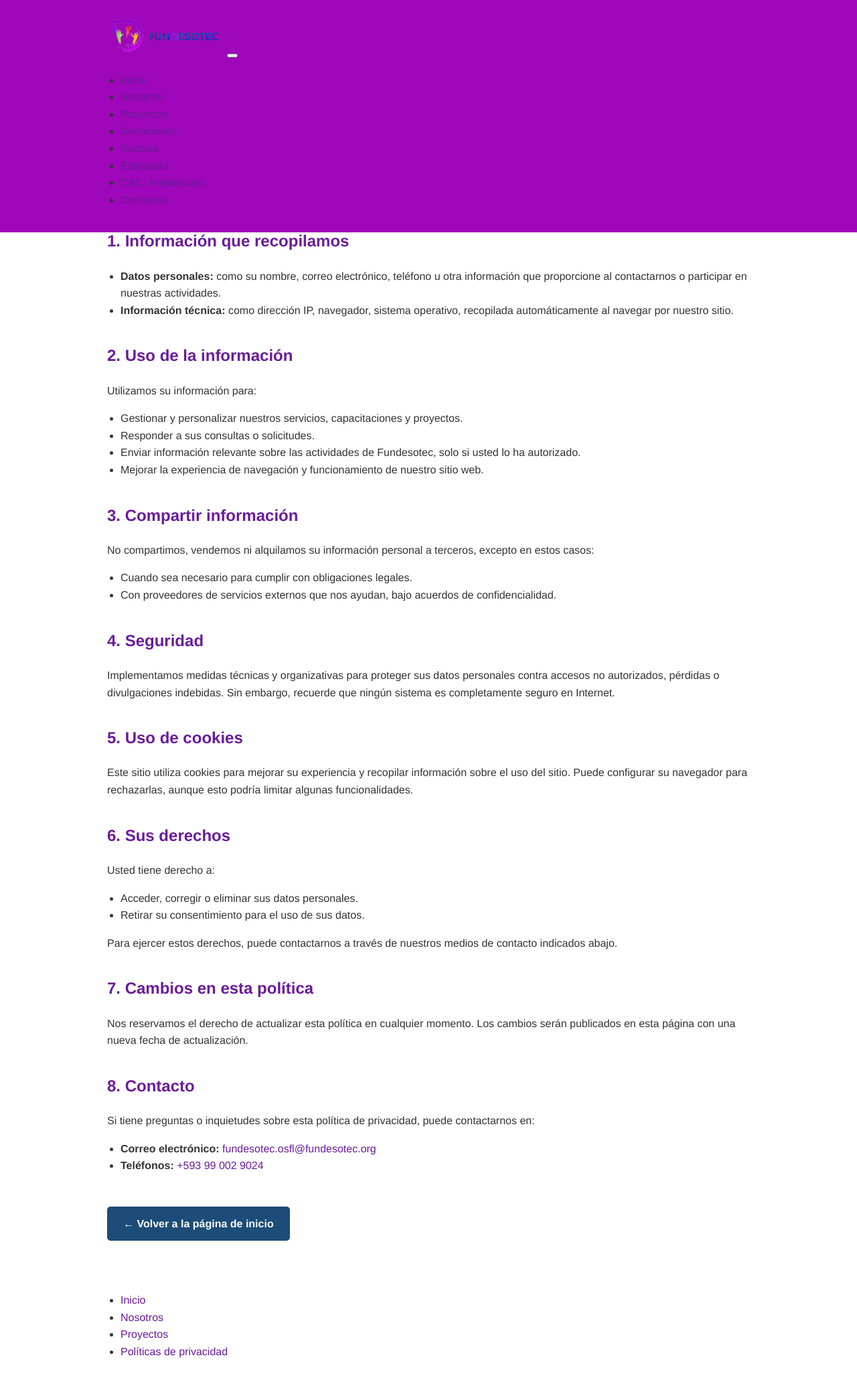
After one commit to Fundesotec2025/ProyectoFundesotec, a PHP site: page /Vista/Politicas.html in a window 1280 px wide. The commit adds this page. Shown: the whole page at 67% size. Run offline with PHP 8.4, Linux system fonts and the light colour scheme.

Commit message:
Cambios realizados el 29 de abril del 2025

```diff
--- /dev/null
+++ b/EstilosCss/Politicas.css
@@ -0,0 +1,72 @@
+/* Estilos para la página de Políticas de Privacidad de Fundesotec */
+
+body {
+    font-family: 'Helvetica Neue', Helvetica, Arial, sans-serif;
+    line-height: 1.6;
+    margin: 0;
+    padding: 0;
+    background-color: #ffffff;
+    color: #333333;
+  }
+
+  .container {
+    max-width: 960px;
+    margin: 0 auto;
+    padding: 20px;
+  }
+
+  header {
+    background-color: #6a1b9a; /* Color institucional de Fundesotec */
+    color: #ffffff;
+    padding: 20px 0;
+    text-align: center;
+  }
+
+  header h1 {
+    margin: 0;
+    font-size: 2em;
+  }
+
+  main {
+    padding: 20px 0;
+  }
+
+  h2 {
+    color: #6a1b9a; /* Color institucional de Fundesotec */
+    margin-top: 1.5em;
+  }
+
+  ul {
+    padding-left: 20px;
+  }
+
+  a {
+    color: #6a1b9a; /* Color institucional de Fundesotec */
+    text-decoration: none;
+  }
+
+  a:hover {
+    text-decoration: underline;
+  }
+
+  footer {
+    background-color: #f5f5f5;
+    color: #666666;
+    text-align: center;
+    padding: 10px 0;
+    font-size: 0.9em;
+  }
+  .btn-volver {
+    display: inline-block;
+    margin-top: 2rem;
+    padding: 0.8rem 1.5rem;
+    background-color: #1c4c77; /* Azul institucional Fundesotec */
+    color: #fff;
+    text-decoration: none;
+    border-radius: 5px;
+    font-weight: bold;
+  }
+
+  .btn-volver:hover {
+    background-color: #163a5c;
+  }
--- /dev/null
+++ b/Vista/Politicas.html
@@ -0,0 +1,131 @@
+<!DOCTYPE html>
+<html lang="es">
+<head>
+  <meta charset="UTF-8" />
+  <meta name="viewport" content="width=device-width, initial-scale=1.0" />
+  <meta name="description" content="Política de privacidad de Fundesotec.org. Conozca cómo protegemos sus datos personales y cómo puede ejercer sus derechos." />
+  <meta name="robots" content="index, follow" />
+  <title>Política de Privacidad | Fundesotec</title>
+
+  <!-- Enlaces de estilos -->
+  <link rel="stylesheet" href="../EstilosCss/Politicas.css" />
+  <link rel="stylesheet" href="../EstilosCss/EstilosNavbar.css" />
+  <link rel="stylesheet" href="../EstilosCss/Footer.css" />
+</head>
+<body>
+
+  <!-- NAVBAR -->
+  <!-- NAVBAR con fondo morado fijo -->
+<nav class="navbar navbar-expand-lg" style="background-color: rgb(159, 7, 186); position: fixed; top: 0; width: 100%; z-index: 1000;">
+    <div class="container">
+      <a class="navbar-brand" href="#"><img src="Img/LogoFundesotec.png" alt="Logo Fundesotec" /></a>
+      <button class="navbar-toggler" type="button" data-bs-toggle="collapse" data-bs-target="#navbarNav"
+        aria-controls="navbarNav" aria-expanded="false" aria-label="Toggle navigation">
+        <span class="navbar-toggler-icon"></span>
+      </button>
+      <div class="collapse navbar-collapse justify-content-end" id="navbarNav">
+        <ul class="navbar-nav">
+          <li class="nav-item"><a class="nav-link text-white" href="index.php?page=Vista/Inicio.html">Inicio</a></li>
+          <li class="nav-item"><a class="nav-link text-white" href="index.php?page=Vista/Nosotros.html">Nosotros</a></li>
+          <li class="nav-item"><a class="nav-link text-white" href="index.php?page=Vista/Proyectos.html">Proyectos</a></li>
+          <li class="nav-item"><a class="nav-link text-white" href="index.php?page=Vista/Donaciones.html">Donaciones</a></li>
+          <li class="nav-item"><a class="nav-link text-white" href="index.php?page=Vista/Noticias.html">Noticias</a></li>
+          <li class="nav-item"><a class="nav-link text-white" href="index.php?page=Vista/Estructura.html">Estructura</a></li>
+          <li class="nav-item"><a class="nav-link text-white" href="index.php?page=Vista/CACFundesotec.html">CAC. Fundesotec</a></li>
+          <li class="nav-item"><a class="nav-link text-white" href="index.php?page=Vista/Contactos.html">Contactos</a></li>
+        </ul>
+      </div>
+    </div>
+  </nav>
+
+  <!-- CONTENIDO -->
+  <main style="margin-top: 120px;">
+    <div class="container">
+      <h1>Política de Privacidad</h1>
+
+      <section>
+        <p>En <strong>Fundación Fundesotec</strong> (<a href="https://www.fundesotec.org" target="_blank">www.fundesotec.org</a>), respetamos su privacidad y estamos comprometidos a proteger su información personal. Esta política explica cómo recopilamos, usamos y protegemos sus datos al utilizar nuestro sitio web.</p>
+      </section>
+
+      <section>
+        <h2>1. Información que recopilamos</h2>
+        <ul>
+          <li><strong>Datos personales:</strong> como su nombre, correo electrónico, teléfono u otra información que proporcione al contactarnos o participar en nuestras actividades.</li>
+          <li><strong>Información técnica:</strong> como dirección IP, navegador, sistema operativo, recopilada automáticamente al navegar por nuestro sitio.</li>
+        </ul>
+      </section>
+
+      <section>
+        <h2>2. Uso de la información</h2>
+        <p>Utilizamos su información para:</p>
+        <ul>
+          <li>Gestionar y personalizar nuestros servicios, capacitaciones y proyectos.</li>
+          <li>Responder a sus consultas o solicitudes.</li>
+          <li>Enviar información relevante sobre las actividades de Fundesotec, solo si usted lo ha autorizado.</li>
+          <li>Mejorar la experiencia de navegación y funcionamiento de nuestro sitio web.</li>
+        </ul>
+      </section>
+
+      <section>
+        <h2>3. Compartir información</h2>
+        <p>No compartimos, vendemos ni alquilamos su información personal a terceros, excepto en estos casos:</p>
+        <ul>
+          <li>Cuando sea necesario para cumplir con obligaciones legales.</li>
+          <li>Con proveedores de servicios externos que nos ayudan, bajo acuerdos de confidencialidad.</li>
+        </ul>
+      </section>
+
+      <section>
+        <h2>4. Seguridad</h2>
+        <p>Implementamos medidas técnicas y organizativas para proteger sus datos personales contra accesos no autorizados, pérdidas o divulgaciones indebidas. Sin embargo, recuerde que ningún sistema es completamente seguro en Internet.</p>
+      </section>
+
+      <section>
+        <h2>5. Uso de cookies</h2>
+        <p>Este sitio utiliza cookies para mejorar su experiencia y recopilar información sobre el uso del sitio. Puede configurar su navegador para rechazarlas, aunque esto podría limitar algunas funcionalidades.</p>
+      </section>
+
+      <section>
+        <h2>6. Sus derechos</h2>
+        <p>Usted tiene derecho a:</p>
+        <ul>
+          <li>Acceder, corregir o eliminar sus datos personales.</li>
+          <li>Retirar su consentimiento para el uso de sus datos.</li>
+        </ul>
+        <p>Para ejercer estos derechos, puede contactarnos a través de nuestros medios de contacto indicados abajo.</p>
+      </section>
+
+      <section>
+        <h2>7. Cambios en esta política</h2>
+        <p>Nos reservamos el derecho de actualizar esta política en cualquier momento. Los cambios serán publicados en esta página con una nueva fecha de actualización.</p>
+      </section>
+
+      <section>
+        <h2>8. Contacto</h2>
+        <p>Si tiene preguntas o inquietudes sobre esta política de privacidad, puede contactarnos en:</p>
+        <ul>
+          <li><strong>Correo electrónico:</strong> <a href="mailto:fundesotec.osfl@fundesotec.org">fundesotec.osfl@fundesotec.org</a></li>
+          <li><strong>Teléfonos:</strong> <a href="tel:+593990029024">+593 99 002 9024</a></li>
+        </ul>
+      </section>
+
+      <div class="volver">
+        <a href="index.php?page=Vista/Inicio.html" class="btn-volver">← Volver a la página de inicio</a>
+      </div>
+    </div>
+  </main>
+
+  <!-- FOOTER -->
+  <div class="secondary-footer brand-bg darken-2 text-center">
+    <div class="container">
+      <ul class="navbar-nav-footer">
+        <li><a class="nav-link-footer first-link" href="index.php?page=Vista/Inicio.html">Inicio</a></li>
+        <li><a class="nav-link-footer" href="index.php?page=Vista/Nosotros.html">Nosotros</a></li>
+        <li><a class="nav-link-footer" href="index.php?page=Vista/Proyectos.html">Proyectos</a></li>
+        <li><a class="nav-link-footer" href="https://fundesotec.org/politicas-de-privacidad" target="_blank">Políticas de privacidad</a></li>
+      </ul>
+    </div>
+  </div>
+
+</body>
+</html>
```
Also changed, not shown: EstilosCss/Index.css (+53 -18 lines), Vista/Contactos.html (+39 -30 lines), Vista/Index.html (+50 -21 lines), Vista/Inicio.html (+39 -12 lines), footer.php (+17 -1 lines), header.php (+11 -5 lines), Img/Favicon.png (added), View/Index.js (line endings or trailing spaces), Vista/Img/favicon.ico (added).
